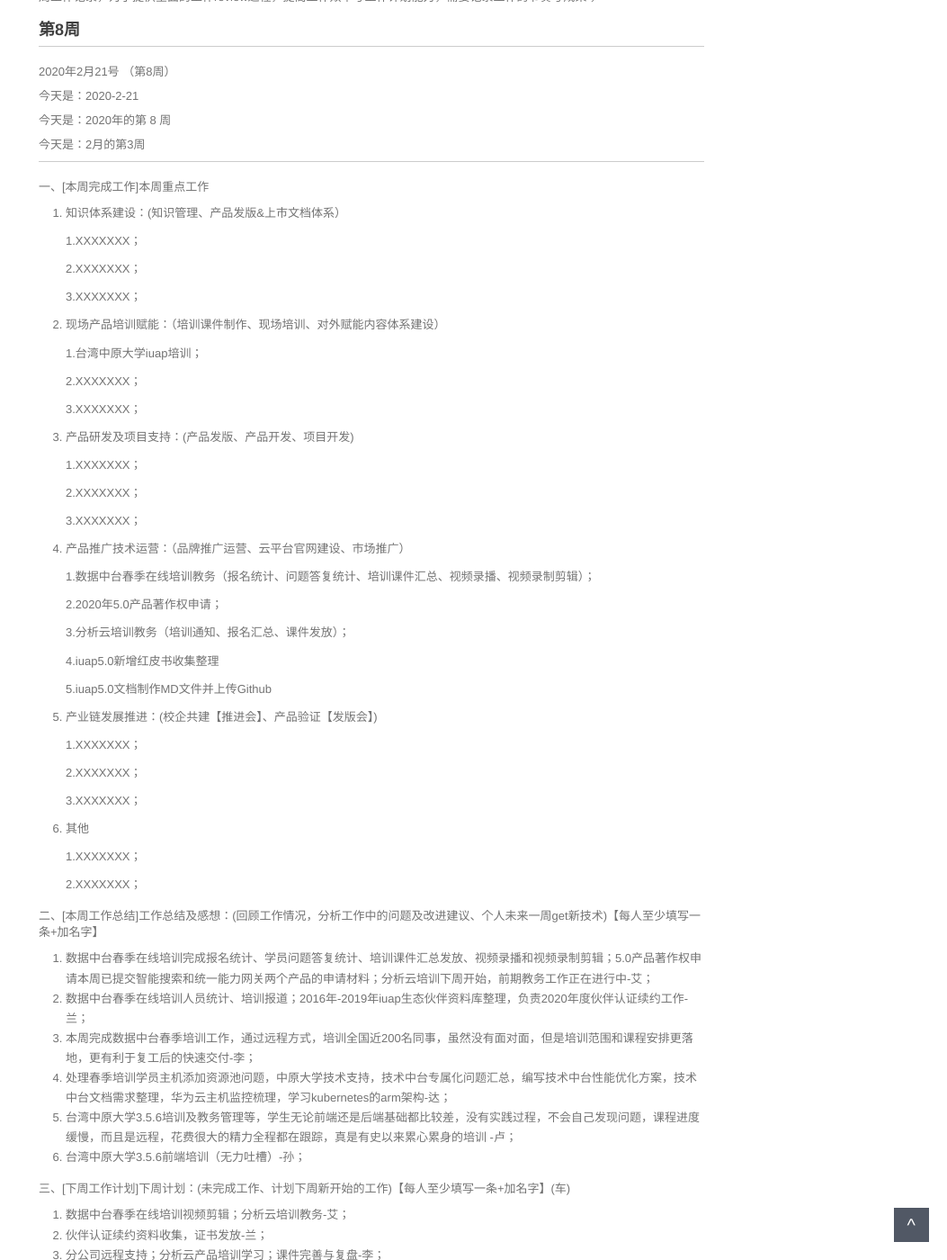
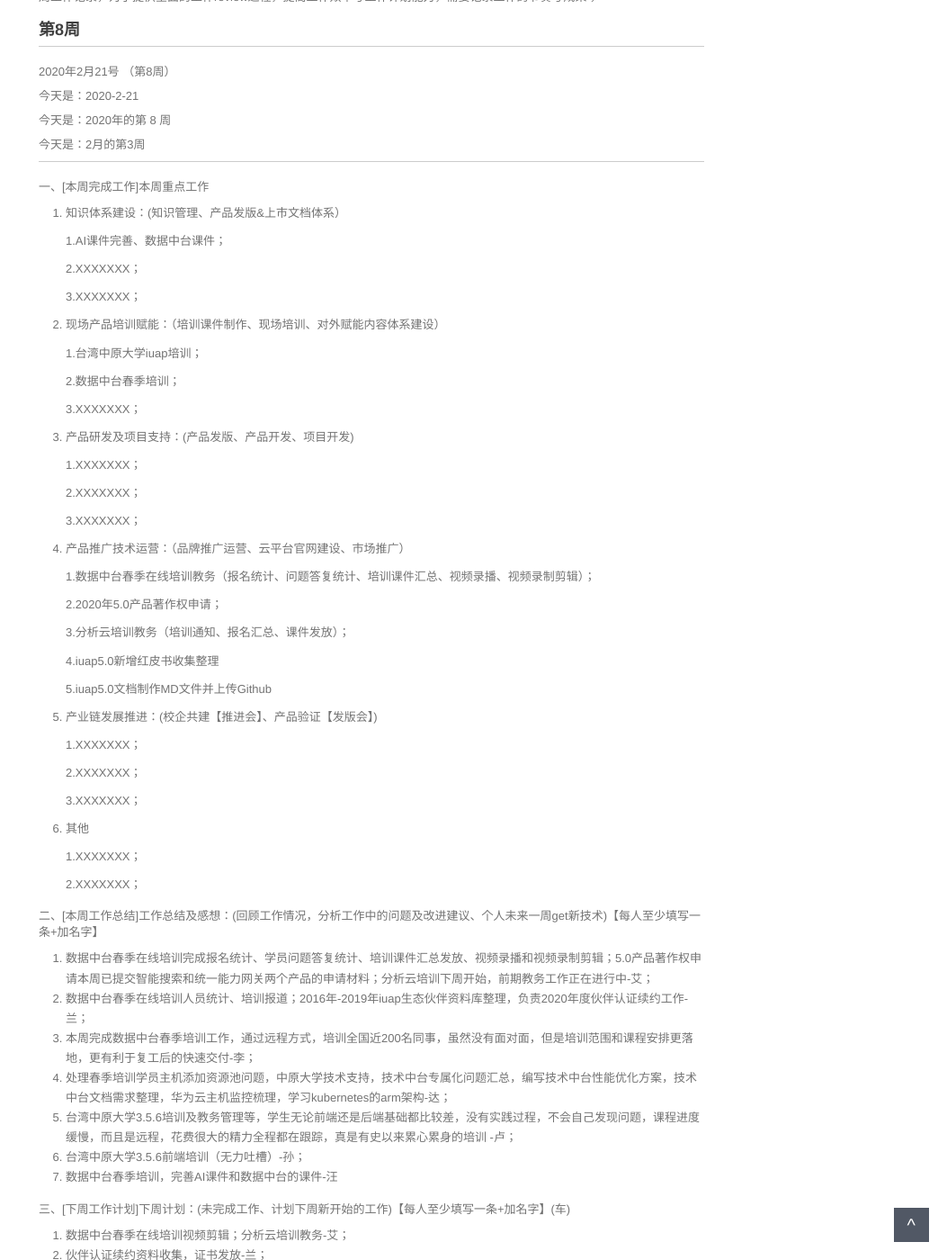
Before and after one commit to walllFlower/blog, a Jekyll site: the page built from _posts/2018-07-17-day_report_cxz.md, in a window 1280 px wide and 1400 px high, scrolled down 310 px. Shown: the whole window at 90% size, without its empty margins (227-1280 px from the left). Built offline with Jekyll 4.4.1, drawn with Linux system fonts in a browser that asks for light colours; comment, search, counter and statistics services are not loaded; some of the changed text lies outside the part shown.

Commit message:
Update 2018-07-17-day_report_cxz.md

```diff
--- a/_posts/2018-07-17-day_report_cxz.md
+++ b/_posts/2018-07-17-day_report_cxz.md
@@ -26,7 +26,7 @@ categories: 技术运营工作周报
 
 1. 知识体系建设：(知识管理、产品发版&上市文档体系）
 
-    1.XXXXXXX；
+    1.AI课件完善、数据中台课件；
 
     2.XXXXXXX；
 
@@ -36,7 +36,7 @@ categories: 技术运营工作周报
 
     1.台湾中原大学iuap培训；
 
-    2.XXXXXXX；
+    2.数据中台春季培训；
 
     3.XXXXXXX；
 
@@ -83,6 +83,7 @@ categories: 技术运营工作周报
 4. 处理春季培训学员主机添加资源池问题，中原大学技术支持，技术中台专属化问题汇总，编写技术中台性能优化方案，技术中台文档需求整理，华为云主机监控梳理，学习kubernetes的arm架构-达；
 5. 台湾中原大学3.5.6培训及教务管理等，学生无论前端还是后端基础都比较差，没有实践过程，不会自己发现问题，课程进度缓慢，而且是远程，花费很大的精力全程都在跟踪，真是有史以来累心累身的培训 -卢；
 6. 台湾中原大学3.5.6前端培训（无力吐槽）-孙；
+7. 数据中台春季培训，完善AI课件和数据中台的课件-汪
 
 
 三、[下周工作计划]下周计划：(未完成工作、计划下周新开始的工作)【每人至少填写一条+加名字】(车)
@@ -93,6 +94,7 @@ categories: 技术运营工作周报
 4. 技术中台文案编写，技术支撑-达；
 5. 台湾中原大学培训-卢；
 6. 台湾中原大学培训-孙；
+7. 继续AI课件的完善，环境搭建，AI学习平台开发筹划-汪
 
 
 ###  第7周
```
